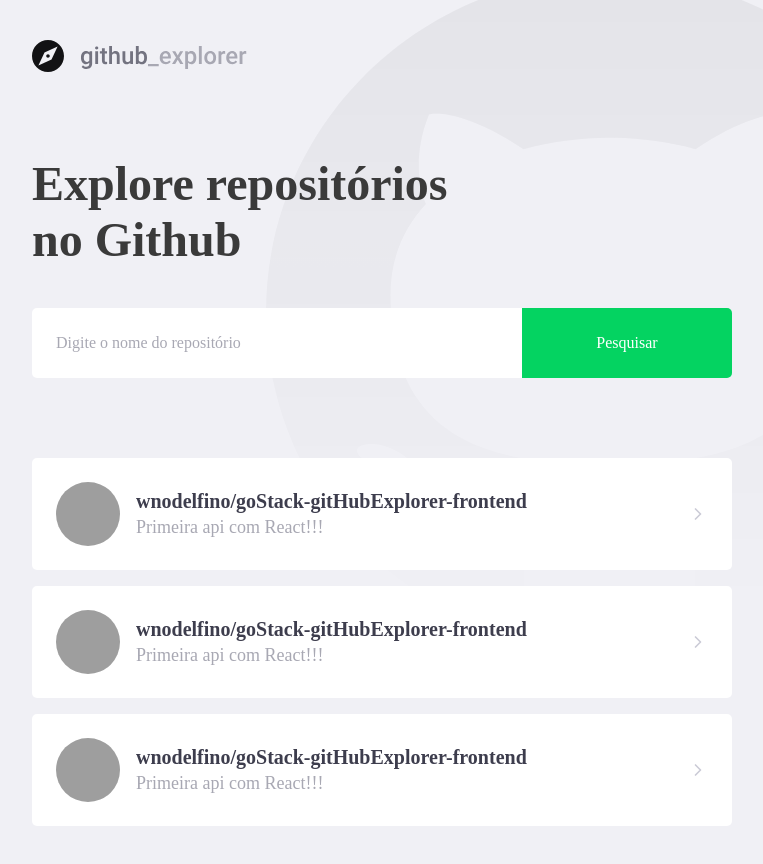
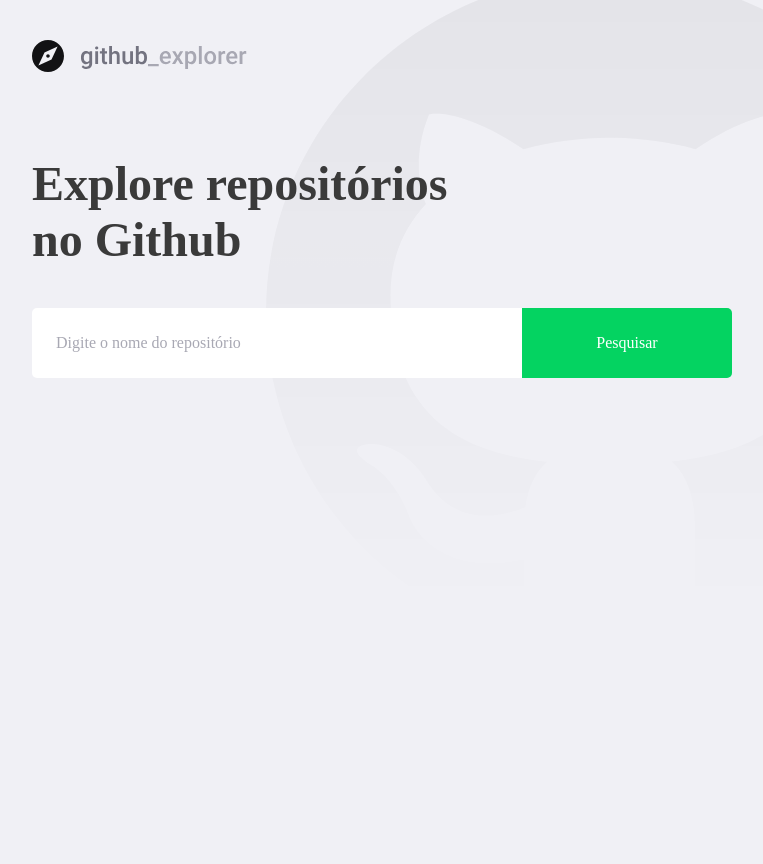
Before and after one commit to wnodelfino/goStack-gitHubExplorer-frontend, a React (Create React App) app: page / in a window 1280 px wide. Shown: the whole page, without its empty margins (148-911 px from the left). After the commit the page ends 800 px from the top, so only its background shows below. Built offline with nearby package versions, Linux system fonts and the light colour scheme; grey boxes are pictures that could not be loaded; the HTML template or start-up script is replaced by a standard one.

Commit message:
Conectando a api

```diff
--- a/package.json
+++ b/package.json
@@ -11,6 +11,7 @@
     "@types/react": "^17.0.0",
     "@types/react-dom": "^17.0.0",
     "@types/styled-components": "^5.1.11",
+    "axios": "^0.21.1",
     "polished": "^4.1.3",
     "react": "^17.0.2",
     "react-dom": "^17.0.2",
--- /dev/null
+++ b/prettierrc.json
@@ -0,0 +1,3 @@
+{
+  "arrowParens:": "always"
+}
--- a/src/pages/Dashboard/index.tsx
+++ b/src/pages/Dashboard/index.tsx
@@ -1,59 +1,70 @@
-import React from 'react';
+/* eslint-disable prettier/prettier */
+import React, { useState, FormEvent } from 'react';
 import { FiChevronRight } from 'react-icons/fi';
+import api from '../../services/api';
 
 import logoImg from '../../assets/github-logo.svg';
 
 import { Title, Form, Repositories } from './styles';
 
-const Dashboard: React.FC = () => (
+interface Repository {
+  full_name: string;
+  description: string;
+  owner: {
+    login: string;
+    avatar_url: string;
+  };
+}
+
+const Dashboard: React.FC = () => {
+  const [newRepo, setNewRepo] = useState('');
+  const [repositories, setRepositories] = useState<Repository[]>([]);
+
+  async function handleAddRepository(
+    event: FormEvent<HTMLFormElement>,
+  ): Promise<void> {
+    event.preventDefault();
+
+    const response = await api.get<Repository>(`repos/${newRepo}`);
+
+    const repository = response.data;
+
+    setRepositories([...repositories, repository]);
+    setNewRepo('');
+  }
+
+  return (
     <>
       <img src={logoImg} alt="Github Explorer" />
       <Title>Explore repositórios no Github</Title>
 
-    <Form>
-      <input placeholder="Digite o nome do repositório" />
+      <Form onSubmit={handleAddRepository}>
+        <input
+          value={newRepo}
+          onChange={e => setNewRepo(e.target.value)}
+          placeholder="Digite o nome do repositório"
+        />
         <button type="submit">Pesquisar</button>
       </Form>
 
       <Repositories>
-      <a href="test">
+        {repositories.map(repository => (
+          <a key={repository.full_name} href="test">
             <img
-          src="https://avatars.githubusercontent.com/u/84684478?v=4"
-          alt="Wellynton Delfino"
+              src={repository.owner.avatar_url}
+              alt={repository.owner.login}
             />
             <div>
-          <strong>wnodelfino/goStack-gitHubExplorer-frontend</strong>
-          <p>Primeira api com React!!!</p>
+              <strong>{repository.full_name}</strong>
+              <p>{repository.description}</p>
             </div>
 
             <FiChevronRight size={20} />
           </a>
-      <a href="test">
-        <img
-          src="https://avatars.githubusercontent.com/u/84684478?v=4"
-          alt="Wellynton Delfino"
-        />
-        <div>
-          <strong>wnodelfino/goStack-gitHubExplorer-frontend</strong>
-          <p>Primeira api com React!!!</p>
-        </div>
-
-        <FiChevronRight size={20} />
-      </a>
-      <a href="test">
-        <img
-          src="https://avatars.githubusercontent.com/u/84684478?v=4"
-          alt="Wellynton Delfino"
-        />
-        <div>
-          <strong>wnodelfino/goStack-gitHubExplorer-frontend</strong>
-          <p>Primeira api com React!!!</p>
-        </div>
-
-        <FiChevronRight size={20} />
-      </a>
+        ))}
       </Repositories>
     </>
   );
+};
 
 export default Dashboard;
--- a/src/pages/Dashboard/styles.ts
+++ b/src/pages/Dashboard/styles.ts
@@ -74,7 +74,8 @@
     }
 
     div {
-      margin-left: 16px;
+      margin: 0 16px;
+      flex: 1;
 
       strong {
         font-size: 20px;
--- /dev/null
+++ b/src/services/api.ts
@@ -0,0 +1,7 @@
+import axios from 'axios';
+
+const api = axios.create({
+  baseURL: 'https://api.github.com',
+});
+
+export default api;
```
Also changed, not shown: .eslintrc.json, 1 other file (tests, documents, lock files or other folders). Lines whose indentation alone changed are shown as unchanged.
